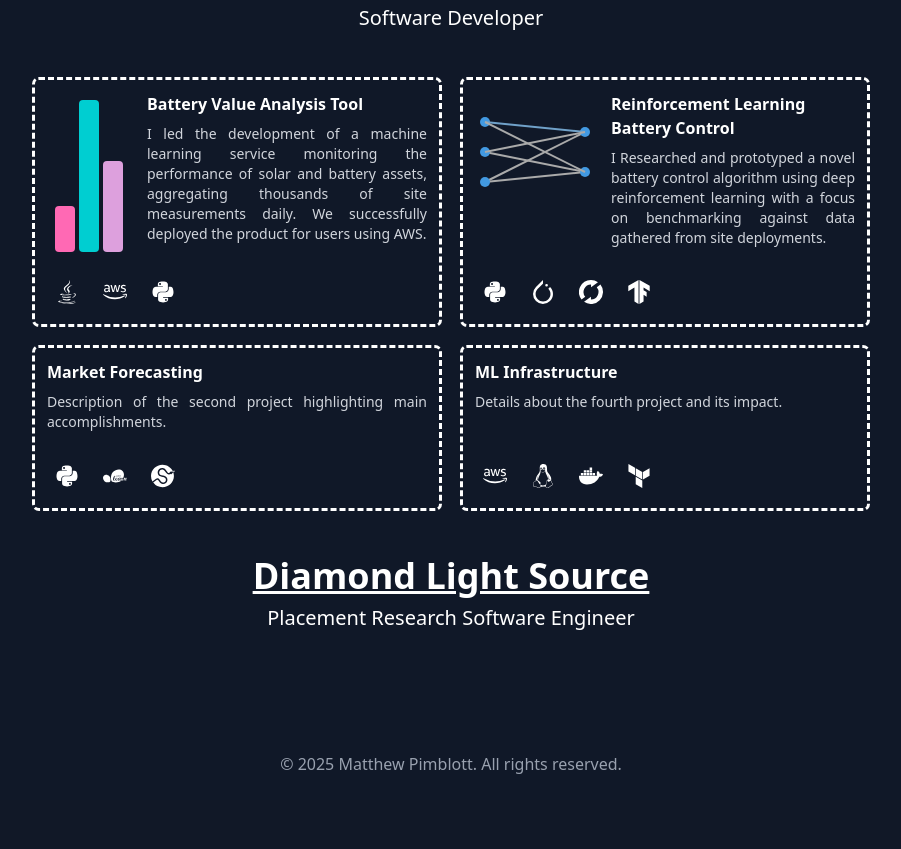
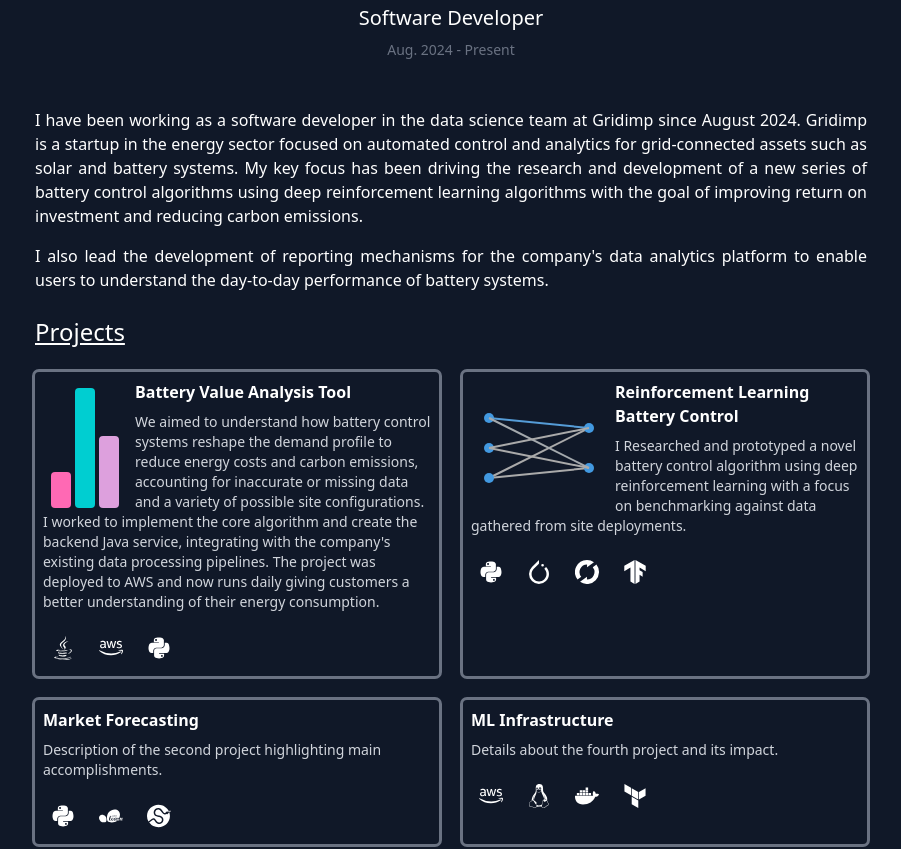
Before and after one commit to mpimblott/mpimblott.github.io, a React (Vite) app: page / in a window 1280 px wide. Shown: the part 892-1741 px from the top of the page, without its empty margins (189-1090 px from the left). Before the commit the page ends 1692 px from the top, so only its background shows below. Built offline with nearby package versions, Linux system fonts and the light colour scheme.

Commit message:
Add experience section subtitles. Add gridimp content. Padding around bar graph

```diff
--- a/src/components/bar_chart.tsx
+++ b/src/components/bar_chart.tsx
@@ -12,8 +12,8 @@ interface BarChartValue {
  * @param values The height of the bars relative to the container
  */
 function BarChart({values}: { values: BarChartValue[] }) {
-  return (<div className="flex justify-center h-full">
-    <div className="flex w-fit p-2 justify-between gap-1 items-end h-full">
+  return (<div className="flex justify-center h-30">
+    <div className="flex w-fit justify-between gap-1 items-end h-full">
       {values.map((bar, index) => (
         <div key={index} className="flex relative group h-full items-end" role="graphics-symbol"
              aria-label={`${bar.label}: ${bar.value * 100}%`}>
--- a/src/components/project_card.tsx
+++ b/src/components/project_card.tsx
@@ -73,23 +73,17 @@ function ProjectCard({project, index, children}: {
     transition={{
       duration: 0.8, delay: 0.1,
     }}
-    className="flex flex-row overflow-hidden outline-dashed rounded-sm w-full h-full"
+    className="flex flex-row overflow-hidden outline-solid rounded-sm w-full h-full outline-gray-500 p-2"
   >
-    <div className="p-3 flex flex-col justify-between w-full">
+    <div className="flow-root flex-col h-full justify-between">
+      {children && (<div className="float-left pr-4 pl-2 pt-2">
+        {children}
+      </div>)}
       <div>
-        <div className="flex gap-4 items-start h-full">
-          {children && (
-            <div className="h-full flex-shrink-0">
-              {children}
-            </div>
-          )}
-          <div className="flex-grow">
-            <h3 className="text-l font-semibold mb-2">{project.title}</h3>
-            <p className="text-gray-300 mb-4 text-sm text-justify">{project.description}</p>
-          </div>
-        </div>
+        <h3 className="text-l font-semibold mb-2">{project.title}</h3>
+        <p className="text-gray-300 mb-4 text-sm">{project.description}</p>
       </div>
-      <div className="flex flex-wrap gap-2 mt-2">
+      <div className="flex flex-wrap gap-2">
         {project.technologies.map((tech, i) => (<div key={i} className="relative group">
           <div className="p-2 rounded-full hover:bg-gray-700 transition-colors duration-200">
             <tech.icon className="w-6 h-6"/>
--- a/src/pages/diamond.tsx
+++ b/src/pages/diamond.tsx
@@ -5,7 +5,7 @@ import Experience_section from "./experience_section";
  * Experience profile section for Diamond Light Source work
  */
 function Diamond() {
-  return (<Experience_section title={"Diamond Light Source"} subtitle={"Placement Research Software Engineer"}
+  return (<Experience_section title={"Diamond Light Source"} subtitle={"Placement Research Software Engineer"} subsubtitle={"2022-2023"}
                               children={<div></div>}/>);
 }
 
--- a/src/pages/experience_section.tsx
+++ b/src/pages/experience_section.tsx
@@ -1,9 +1,10 @@
 import React from 'react';
 import * as motion from "motion/react-client";
 
-function ExperienceSection({title, subtitle, children}: {
+function ExperienceSection({title, subtitle, subsubtitle, children}: {
   title: string,
   subtitle?: string,
+  subsubtitle?: string,
   children: React.ReactNode
 }) {
   return (
@@ -16,6 +17,7 @@ function ExperienceSection({title, subtitle, children}: {
       >
         <u>{title}</u>
         {subtitle && <div className="text-xl font-normal mt-2">{subtitle}</div>}
+        {subsubtitle && <div className="text-sm font-normal mt-2 text-gray-500">{subsubtitle}</div>}
       </motion.div>
       {children}
     </>
--- a/src/pages/gridimp.tsx
+++ b/src/pages/gridimp.tsx
@@ -9,7 +9,11 @@ import ConnectedNetwork from "../components/connected_network";
 
 const projects: Project[] = [{
   title: "Battery Value Analysis Tool",
-  description: "I led the development of a machine learning service monitoring the performance of solar and battery assets, aggregating thousands of site measurements daily. We successfully deployed the product for users using AWS.",
+  description: "We aimed to understand how battery control systems reshape the demand" +
+    " profile to reduce energy costs and carbon emissions, accounting for inaccurate or missing data and " +
+    " a variety of possible site configurations. I worked to implement the core algorithm and create the backend" +
+    " Java service, integrating with the company's existing data processing pipelines. The project was deployed to" +
+    " AWS and now runs daily giving customers a better understanding of their energy consumption.",
   technologies: [Java, Aws, Python],
   link: "#",
   children: <BarChart
@@ -21,7 +25,7 @@ const projects: Project[] = [{
   description: "I Researched and prototyped a novel battery control algorithm using deep reinforcement learning with" + " a focus on benchmarking against data gathered from site deployments.",
   technologies: [Python, Pytorch, MlFlow, TensorFlow],
   link: "#",
-  children: <div className="h-30 w-30"><ConnectedNetwork /></div>
+  children: <div className="h-30 w-30"><ConnectedNetwork/></div>
 }, {
   title: "Market Forecasting",
   description: "Description of the second project highlighting main accomplishments.",
@@ -38,13 +42,32 @@ const projects: Project[] = [{
  * Experience profile section for Gridimp work
  */
 function Gridimp() {
-  return (<Experience_section title={"Gridimp"} subtitle={"Software Developer"} children={<>
-      <div className="grid grid-cols-1 md:grid-cols-2 lg:grid-cols-2 gap-6 w-full">
-        {projects.map((project, index) => (
-          <ProjectCard key={project.title} project={project} index={index} children={project.children}/>
-        ))}
-      </div>
-    </>} />);
+  return (<Experience_section title={"Gridimp"} subtitle={"Software Developer"} subsubtitle={"Aug. 2024 - Present"}
+                              children={<>
+                                <article className="text-justify mb-6">
+                                  <p className="mb-4">I have been working as a software developer in the data science
+                                    team at Gridimp since August
+                                    2024.
+                                    Gridimp is a startup in the energy sector focused on automated control
+                                    and analytics for grid-connected assets such as solar and battery systems.
+                                    My key focus has been driving the research and development of a new series of
+                                    battery control algorithms using
+                                    deep reinforcement learning algorithms with the goal of improving return on
+                                    investment and reducing carbon emissions.
+                                  </p>
+                                  <p>
+                                    I also lead the development of reporting mechanisms for the company's data analytics
+                                    platform to enable users to
+                                    understand the day-to-day performance of battery systems.
+                                  </p>
+                                </article>
+                                <h1 className="text-2xl mb-6"><u>Projects</u></h1>
+                                <div className="grid grid-cols-1 md:grid-cols-2 lg:grid-cols-2 gap-6 w-full">
+                                  {projects.map((project, index) => (
+                                    <ProjectCard key={project.title} project={project} index={index}
+                                                 children={project.children}/>))}
+                                </div>
+                              </>}/>);
 }
 
 export default Gridimp;
```
